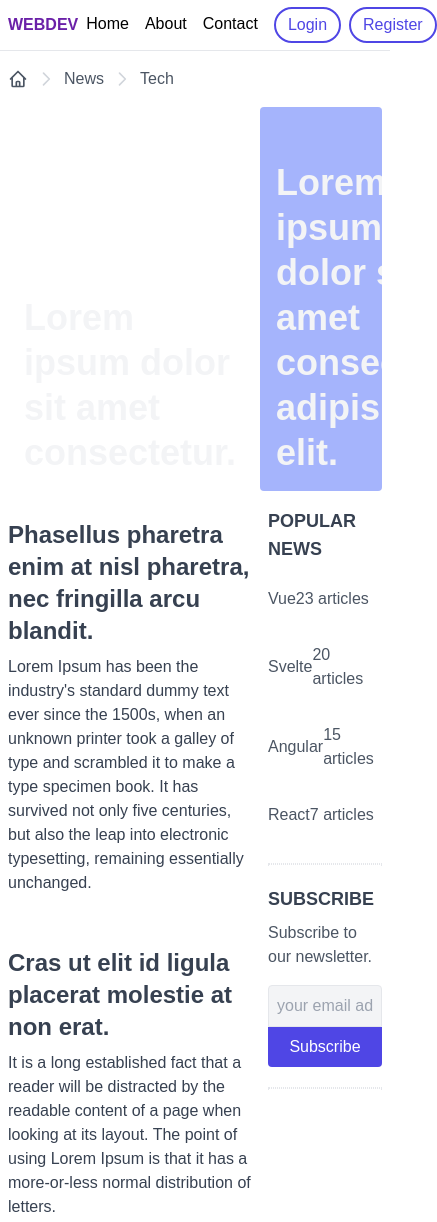
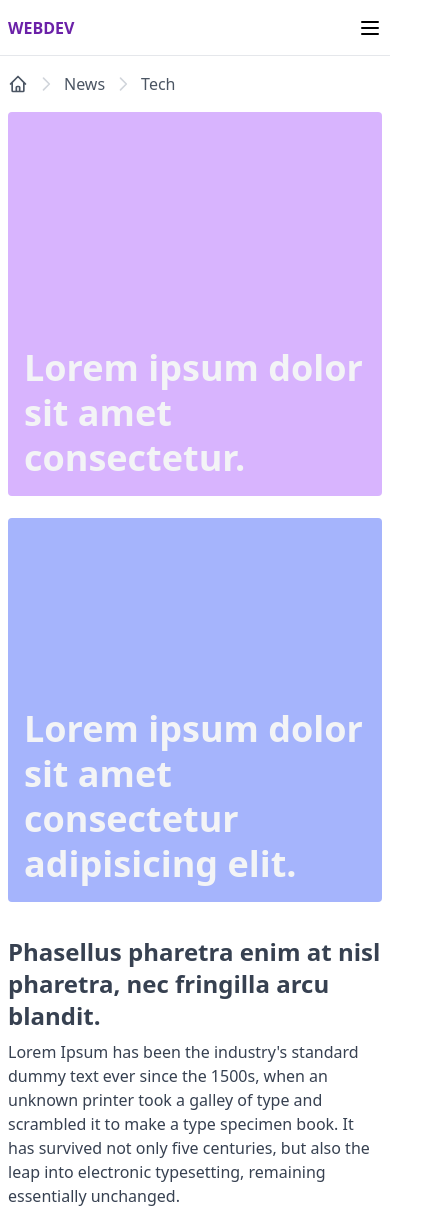
Before and after one commit to Ic3ShoT/news-tail, a website: page index.html in a window 390 px wide. Shown: the top 1222 px of the page, 437 px wide, since content can reach past the window. Drawn offline with Linux system fonts and the light colour scheme.

Commit message:
added responsive design

```diff
--- a/index.html
+++ b/index.html
@@ -10,9 +10,9 @@
 <body>
 <div class="max-w-screen-xl mx-auto">
     <!-- header -->
-    <header class="px-2 border-b flex items-center justify-between">
+    <header class="px-2 border-b flex items-center justify-between h-14">
         <a class="uppercase font-bold text-purple-800" href="#">webDev</a>
-        <nav class="flex items-center">
+        <nav class="hidden md:flex items-center">
             <ul class="inline-flex items-center">
                 <li><a class="header-link" href="#">Home</a></li>
                 <li><a class="header-link" href="#">About</a></li>
@@ -23,6 +23,22 @@
                 <li><button class="header-btn">Register</button></li>
             </ul>
         </nav>
+        <button class="inline-block md:hidden">
+            <svg
+                    xmlns="http://www.w3.org/2000/svg"
+                    class="h-6 w-6"
+                    fill="none"
+                    viewBox="0 0 24 24"
+                    stroke="currentColor"
+            >
+                <path
+                        stroke-linecap="round"
+                        stroke-linejoin="round"
+                        stroke-width="2"
+                        d="M4 6h16M4 12h16M4 18h16"
+                />
+            </svg>
+        </button>
     </header>
 
     <!-- breadcrumbs -->
@@ -82,8 +98,11 @@
     </div>
 
     <!-- banners -->
-    <section class="px-2 flex space-x-2">
-        <a class="w-2/3 bg-gradient-to-tr bg-purple-300 h-96 mb-4 relative rounded inline-block overflow-hidden" href="#">
+    <section class="px-2 lg:flex lg:space-x-2">
+        <a
+                class="w-full lg:w-2/3 bg-gradient-to-tr bg-purple-300 h-96 mb-4 relative rounded inline-block overflow-hidden"
+                href="#"
+        >
             <div class="p-4 absolute bottom-0 left-0 z-20">
                 <h2 class="text-4xl font-semibold text-gray-100 leading-tight">
                     Lorem ipsum dolor sit amet consectetur.
@@ -91,7 +110,10 @@
             </div>
         </a>
 
-        <a class="w-1/3 bg-indigo-300 h-96 mb-4 relative rounded inline-block overflow-hidden" href="#">
+        <a
+                class="w-full lg:w-1/3 bg-indigo-300 h-96 mb-4 relative rounded inline-block overflow-hidden"
+                href="#"
+        >
             <div class="p-4 absolute bottom-0 left-0 z-20">
                 <h2 class="text-4xl font-semibold text-gray-100 leading-tight">
                     Lorem ipsum dolor sit amet consectetur adipisicing elit.
@@ -100,8 +122,8 @@
         </a>
     </section>
 
-    <main class="flex">
-        <div class="w-2/3">
+    <main class="lg:flex">
+        <div class="w-full lg:w-2/3">
             <!-- post cards -->
             <section class="px-2">
                 <a class="block mb-10" href="#">
@@ -175,37 +197,45 @@
                 </ul>
             </div>
         </div>
-        <div class="w-1/3 px-2">
+        <div class="w-full lg:w-1/3 px-2 md:flex md:space-x-6 lg:block lg:space-x-0">
             <!-- topics -->
-            <div class="mb-5">
+            <div class="w-full md:w-1/2 lg:w-full mb-5">
                 <h5 class="font-bold text-lg uppercase text-gray-700 mb-2">
                     Popular News
                 </h5>
                 <ul>
                     <li class="px-1 py-4 border-y border-white hover:border-gray-200">
                         <a class="flex items-center text-gray-600" href="#">
-                            <span class="inline-block w-4 h-4 mr-3 bg-gradient-to-tr from-green-500 to-green-700"></span>
+                  <span
+                          class="inline-block w-4 h-4 mr-3 bg-gradient-to-tr from-green-500 to-green-700"
+                  ></span>
                             Vue
                             <span class="text-gray-500 ml-auto">23 articles</span>
                         </a>
                     </li>
                     <li class="px-1 py-4 border-y border-white hover:border-gray-200">
                         <a class="flex items-center text-gray-600" href="#">
-                            <span class="inline-block w-4 h-4 mr-3 bg-gradient-to-tr from-orange-500 to-orange-700"></span>
+                  <span
+                          class="inline-block w-4 h-4 mr-3 bg-gradient-to-tr from-orange-500 to-orange-700"
+                  ></span>
                             Svelte
                             <span class="text-gray-500 ml-auto">20 articles</span>
                         </a>
                     </li>
                     <li class="px-1 py-4 border-y border-white hover:border-gray-200">
                         <a class="flex items-center text-gray-600" href="#">
-                            <span class="inline-block w-4 h-4 mr-3 bg-gradient-to-tr from-red-500 to-red-700"></span>
+                  <span
+                          class="inline-block w-4 h-4 mr-3 bg-gradient-to-tr from-red-500 to-red-700"
+                  ></span>
                             Angular
                             <span class="text-gray-500 ml-auto">15 articles</span>
                         </a>
                     </li>
                     <li class="px-1 py-4 border-y border-white hover:border-gray-200">
                         <a class="flex items-center text-gray-600" href="#">
-                            <span class="inline-block w-4 h-4 mr-3 bg-gradient-to-tr from-blue-500 to-blue-700"></span>
+                  <span
+                          class="inline-block w-4 h-4 mr-3 bg-gradient-to-tr from-blue-500 to-blue-700"
+                  ></span>
                             React
                             <span class="text-gray-500 ml-auto">7 articles</span>
                         </a>
@@ -213,11 +243,12 @@
                 </ul>
             </div>
 
+            <div class="w-full md:w-1/2 lg:w-full">
                 <!-- divider -->
-            <div class="border border-dotted"></div>
+                <div class="border border-dotted md:hidden lg:block"></div>
 
                 <!-- subscribe -->
-            <div class="my-5">
+                <div class="my-5 md:my-0 lg:my-5">
                     <h5 class="font-bold text-lg uppercase text-gray-700 mb-2">
                         Subscribe
                     </h5>
@@ -235,14 +266,15 @@
                 </div>
 
                 <!-- divider -->
-            <div class="border border-dotted"></div>
+                <div class="border border-dotted md:hidden lg:block"></div>
+            </div>
         </div>
     </main>
 
     <!-- footer -->
     <footer class="border-t mt-10 py-10 px-2">
-        <div class="flex">
-            <div class="mb-5 w-2/5">
+        <div class="md:flex">
+            <div class="w-full mb-5 md:w-2/5">
                 <h6 class="font-semibold text-gray-700 mb-3">Company</h6>
                 <ul>
                     <li>
@@ -254,7 +286,7 @@
                 </ul>
             </div>
 
-            <div class="w-2/5">
+            <div class="w-full mb-5 md:w-2/5">
                 <h6 class="font-semibold text-gray-700 mb-3">Content</h6>
                 <ul>
                     <li>
@@ -269,7 +301,7 @@
                 </ul>
             </div>
 
-            <div class="w-1/5">
+            <div class="w-full md:w-1/5">
                 <h6 class="font-semibold text-gray-700 mb-3">Contact Us</h6>
                 <ul class="flex">
                     <li class="mr-2">
```
Also changed, not shown: public/styles.css. Lines whose indentation alone changed are shown as unchanged.
